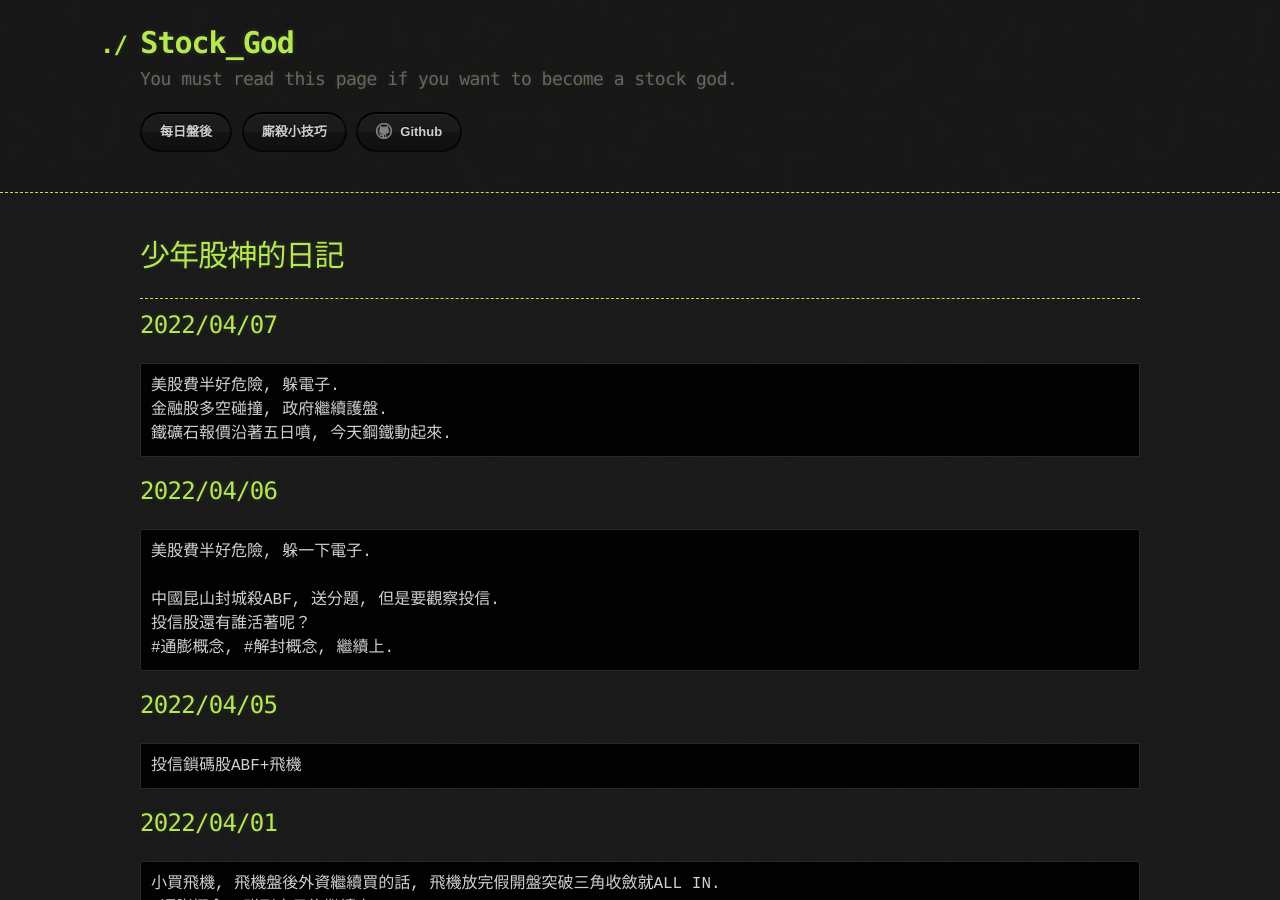
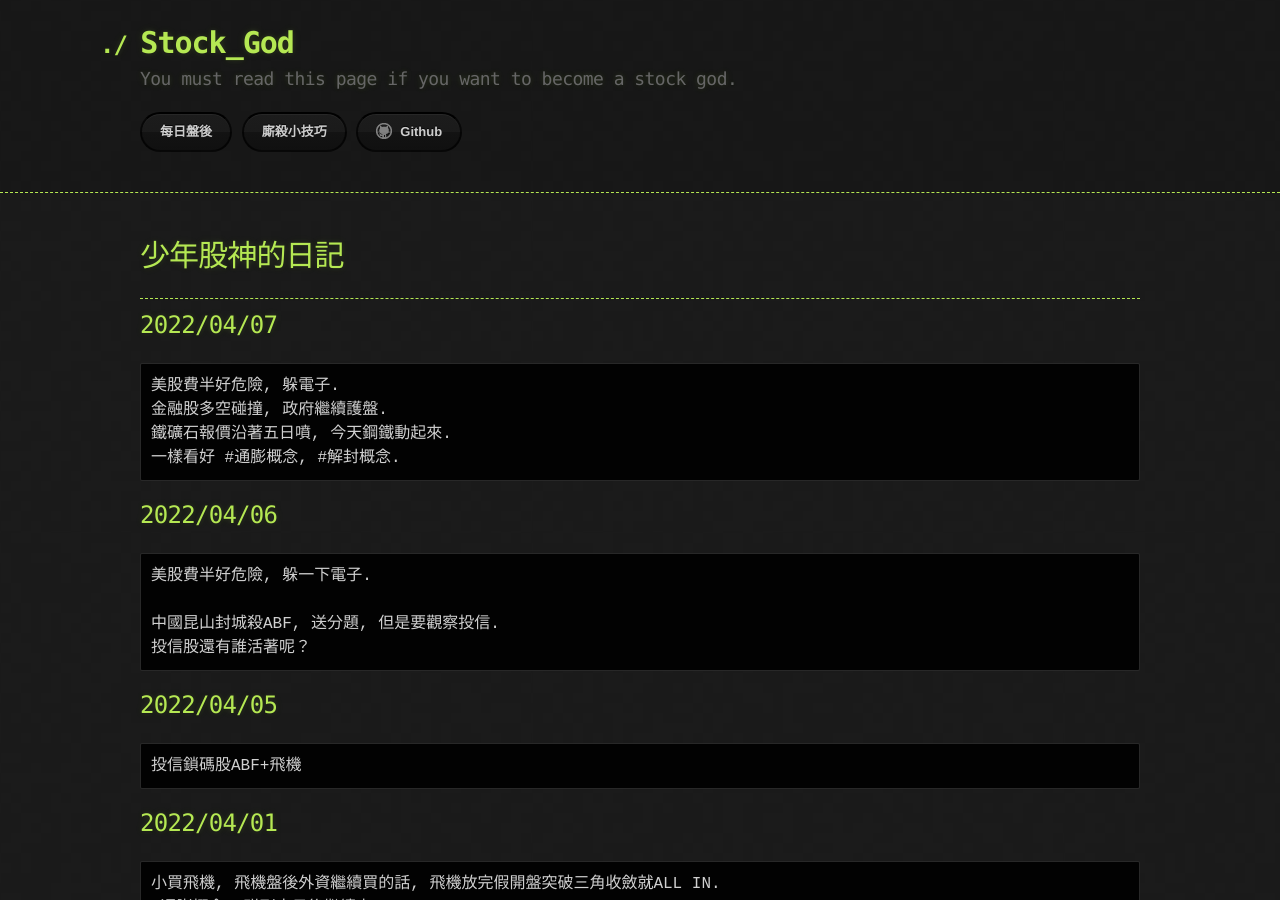
Before and after one commit to lepg5487/Stock_God, a Jekyll site: the page built from index.md, in a window 1280 px wide and 900 px high. Built offline with Jekyll 4.4.1, drawn with Linux system fonts in a browser that asks for light colours; our own code applies the rules of GitHub Pages for plain Markdown files.

Commit message:
Update index.md

````diff
--- a/index.md
+++ b/index.md
@@ -11,6 +11,7 @@ layout: testlayouts
 美股費半好危險, 躲電子.
 金融股多空碰撞, 政府繼續護盤.
 鐵礦石報價沿著五日噴, 今天鋼鐵動起來.
+一樣看好 #通膨概念, #解封概念.
 ```
 
 ## 2022/04/06
@@ -19,7 +20,6 @@ layout: testlayouts
 
 中國昆山封城殺ABF, 送分題, 但是要觀察投信.
 投信股還有誰活著呢？
-#通膨概念, #解封概念, 繼續上.
 ```
 
 ## 2022/04/05
````
